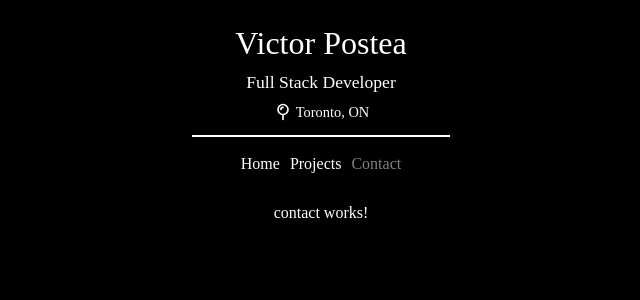
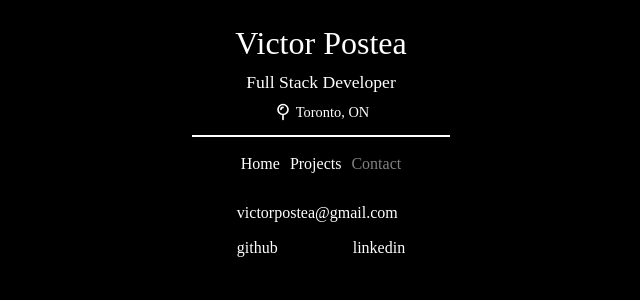
Before and after one commit to victorpostea/vpostea, an Angular app: page /contact in a window 1280 px wide. Shown: the top 300 px of the page, without its empty margins (319-959 px from the left). Built offline with nearby package versions, Linux system fonts and the light colour scheme; a web font is replaced by a local one.

Commit message:
slight fixes to contact page

```diff
--- a/src/app/contact/contact.component.css
+++ b/src/app/contact/contact.component.css
@@ -0,0 +1,13 @@
+.links {
+    display: flex;
+    gap: 75px;
+}
+
+a {
+    text-decoration: none;
+    transition: color 0.3s ease-in-out;
+}
+
+a:hover {
+    color: gray;
+}
--- a/src/app/contact/contact.component.html
+++ b/src/app/contact/contact.component.html
@@ -1 +1,9 @@
-<p>contact works!</p>
+<div>
+    <p>
+        <a href="mailto:victorpostea@gmail.com">victorpostea&#64;gmail.com</a>
+    </p>
+    <div class="links">
+        <a href="https://github.com/victorpostea">github</a>
+        <a href="https://www.linkedin.com/in/victor-postea-070556298/">linkedin</a>
+    </div>
+</div>
```
